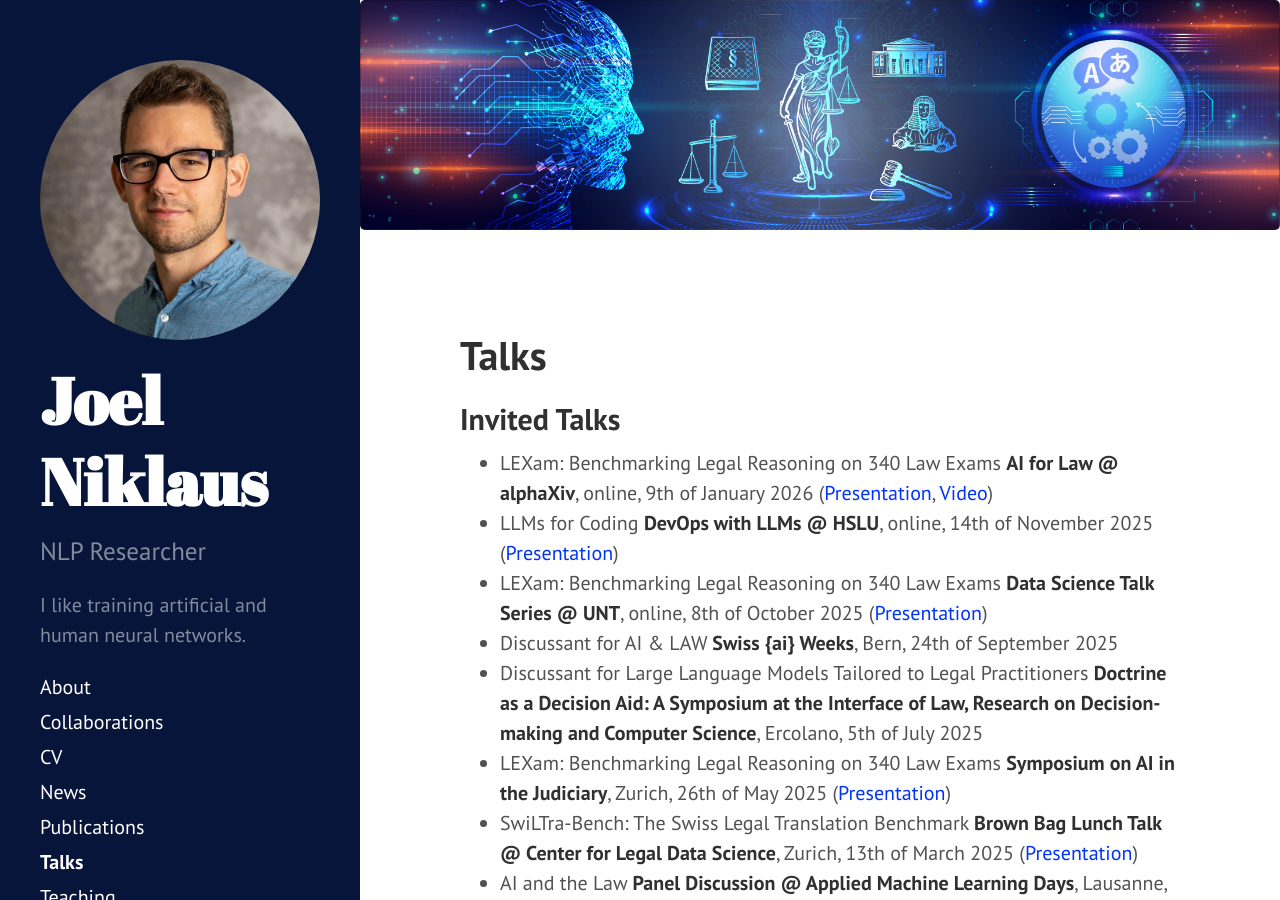
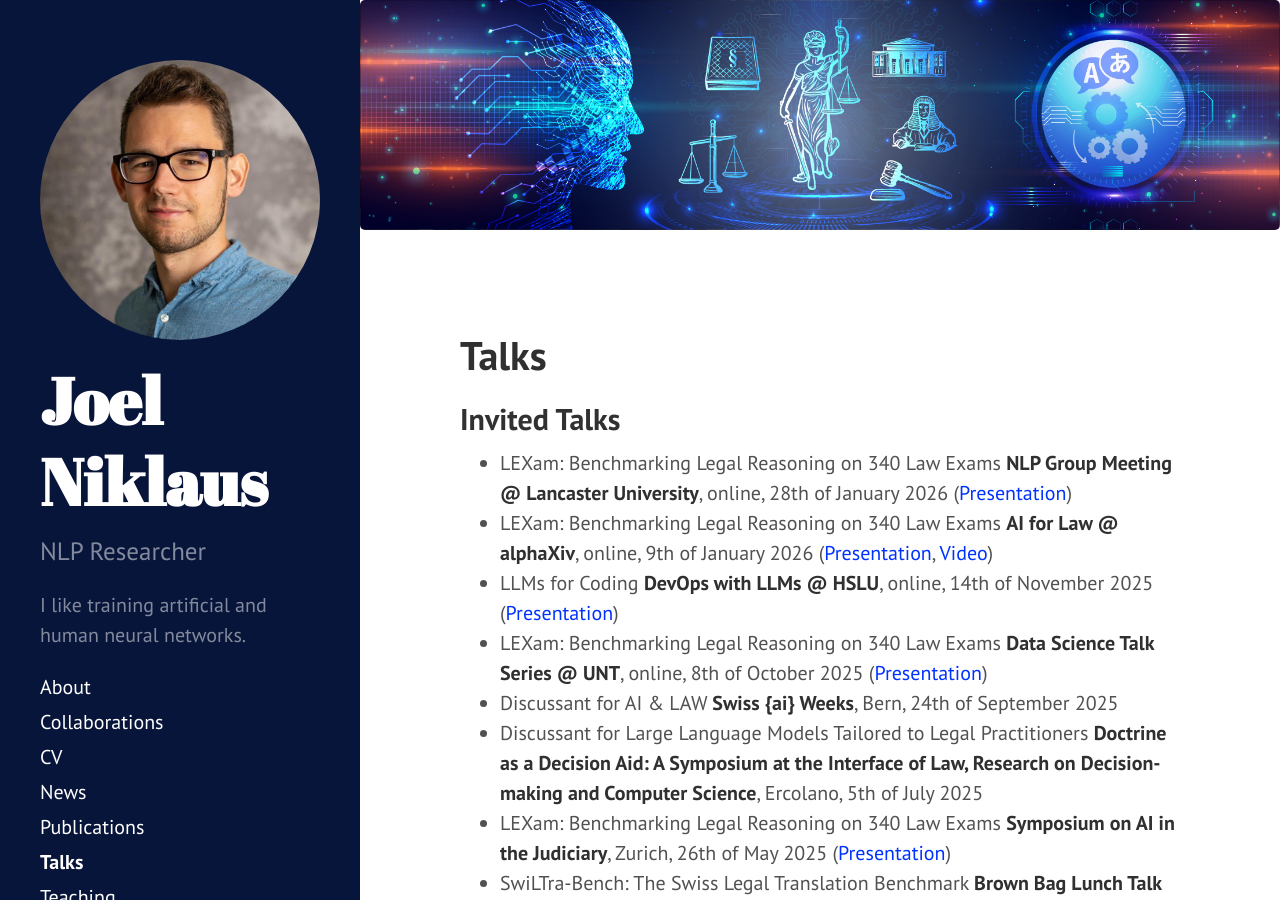
Before and after one commit to JoelNiklaus/joelniklaus.github.io, a Jekyll site: the page built from _pages/talks.md, in a window 1280 px wide and 900 px high. Built offline with Jekyll 4.4.1, drawn with Linux system fonts in a browser that asks for light colours; a style sheet for code colours, icons or effects is not loaded.

Commit message:
added talk

```diff
--- a/_pages/talks.md
+++ b/_pages/talks.md
@@ -5,6 +5,7 @@ title: Talks
 
 ## Invited Talks
 
+* LEXam: Benchmarking Legal Reasoning on 340 Law Exams **NLP Group Meeting @ Lancaster University**, online, 28th of January 2026 ([Presentation](https://docs.google.com/presentation/d/1uvHiu91MIaa9fc_08j7Iy1XTGRR9B_dIOvr_-BABIQY/edit?usp=sharing))
 * LEXam: Benchmarking Legal Reasoning on 340 Law Exams **AI for Law @ alphaXiv**, online, 9th of January 2026 ([Presentation](https://docs.google.com/presentation/d/1FflhLgdoNlkC1TDKEKtNbGFFIIhCcZ9hgnu-P2PFl2g/edit?usp=sharing), [Video](https://www.youtube.com/watch?v=XChk16Q_XAo))
 * LLMs for Coding **DevOps with LLMs @ HSLU**, online, 14th of November 2025 ([Presentation](https://docs.google.com/presentation/d/1DurGsYQCELnRwuzbXFg-xYvz-LZmLBrfmeuo1JilvgY/edit?usp=sharing))
 * LEXam: Benchmarking Legal Reasoning on 340 Law Exams **Data Science Talk Series @ UNT**, online, 8th of October 2025 ([Presentation](https://docs.google.com/presentation/d/1BAXVGRuxwOo_ww_Sc3SArOOlA9cqEWYqVPXjNit9Tvc/edit?usp=sharing))
```
